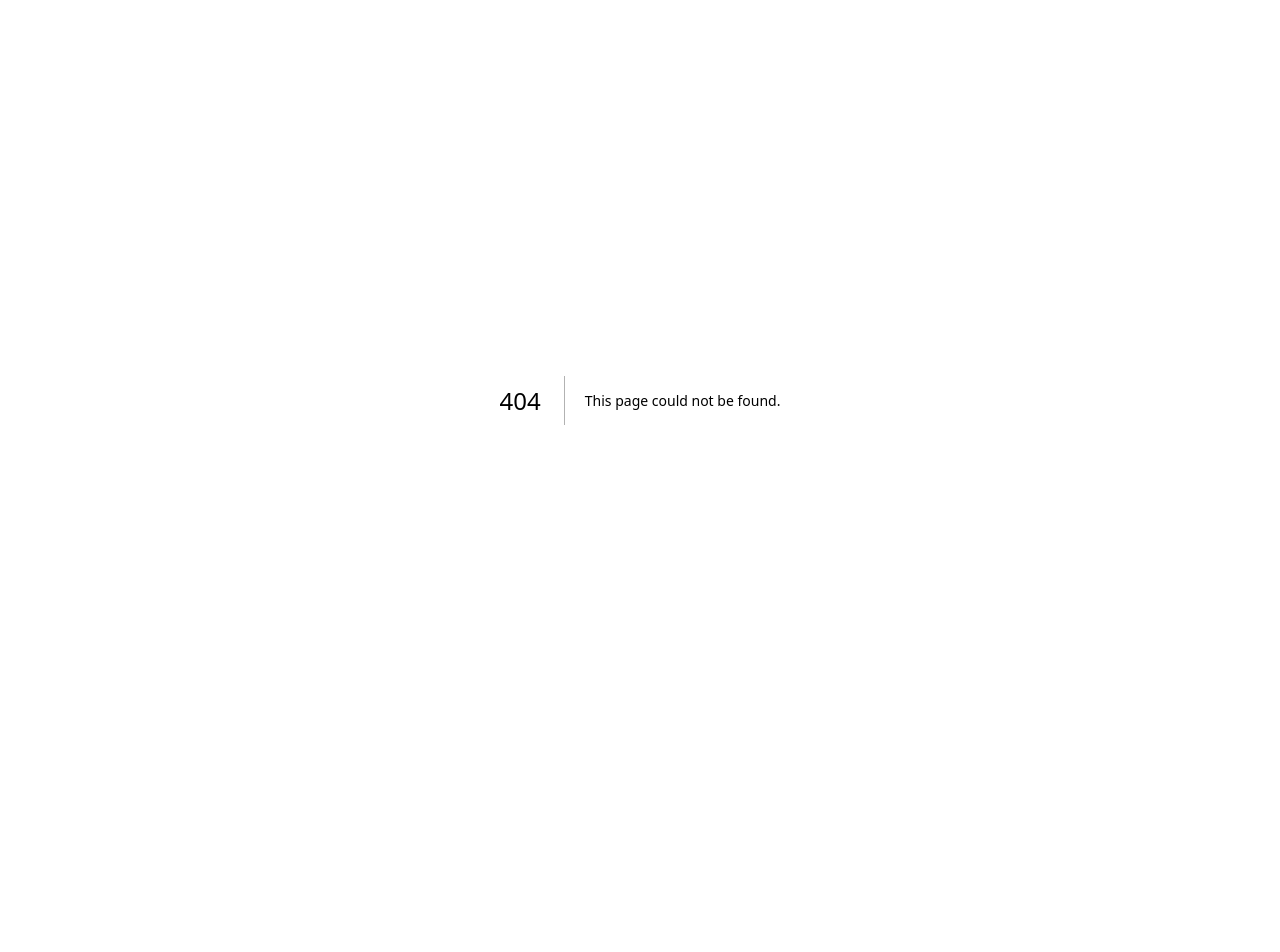
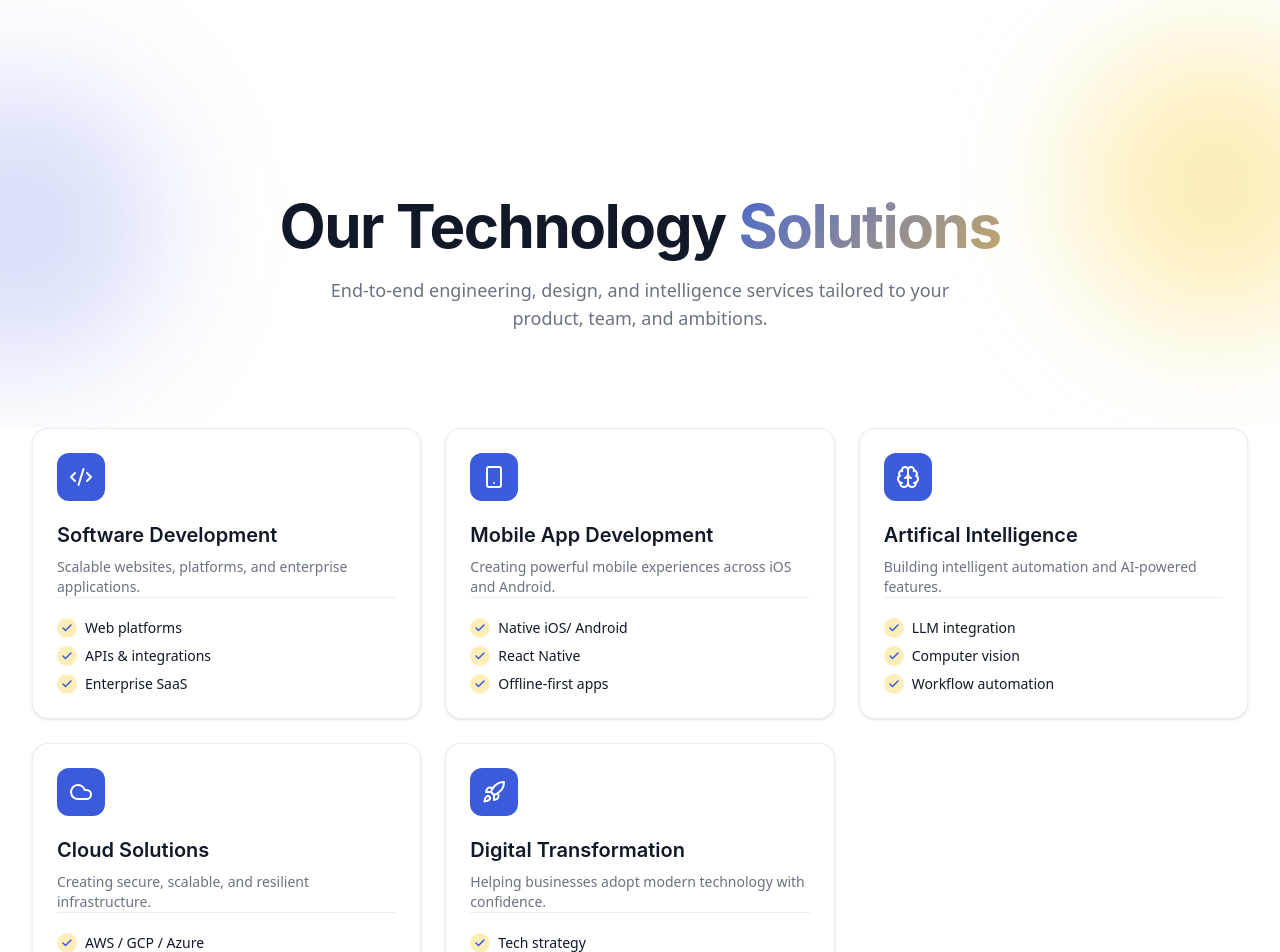
Before and after one commit to tujengetechsolutions/TujengeTechWeb, a Next.js app: page /services in a window 1280 px wide. Before the commit this address had no page. Shown: the top 952 px of the page. Before the commit the page ends 800 px from the top, so only its background shows below. Built offline with nearby package versions, Linux system fonts and the light colour scheme.

Commit message:
Created a services feature

```diff
--- a/app/about/page.tsx
+++ b/app/about/page.tsx
@@ -62,7 +62,7 @@ export default function Page() {
             </h2>
           </div>
           <div className="mt-14 grid gap-5 sm:grid-cols-2 lg:grid-cols-4">
-            <div className="group rounded-2xl border border-border bg-card p-7 shadow-soft transition-all hover:-translate-y-1 hover:border-accent">
+            <div className="group rounded-2xl border border-border/20 bg-card p-7 shadow-soft transition-all hover:-translate-y-1 hover:border-accent">
               <div className="grid h-12 w-12 place-items-center rounded-xl bg-primary/10 text-primary transition group-hover:bg-accent
                group-hover:text-accent-foreground">
                 <Lightbulb width={24} height={24} viewBox="0 0 24 24" fill="none" stroke="currentColor" strokeWidth={2}
@@ -71,7 +71,7 @@ export default function Page() {
               <h3 className="mt-5 font-display text-lg font-semibold">Innovation</h3>
               <p className="mt-2 text-sm text-muted-foreground">Building solutions for tomorrow, not just today.</p>
             </div>
-            <div className="group rounded-2xl border border-border bg-card p-7 shadow-soft transition-all hover:-translate-y-1 hover:border-accent">
+            <div className="group rounded-2xl border border-border/20 bg-card p-7 shadow-soft transition-all hover:-translate-y-1 hover:border-accent">
               <div className="grid h-12 w-12 place-items-center rounded-xl bg-primary/10 text-primary transition group-hover:bg-accent
                group-hover:text-accent-foreground">
                 <LucideTrophy width={24} height={24} viewBox="0 0 24 24" fill="none" stroke="currentColor" strokeWidth={2}
@@ -80,7 +80,7 @@ export default function Page() {
               <h3 className="mt-5 font-display text-lg font-semibold">Excellence</h3>
               <p className="mt-2 text-sm text-muted-foreground">Delivering quality digital experiences end to end.</p>
             </div>
-            <div className="group rounded-2xl border border-border bg-card p-7 shadow-soft transition-all hover:-translate-y-1 hover:border-accent">
+            <div className="group rounded-2xl border border-border/20 bg-card p-7 shadow-soft transition-all hover:-translate-y-1 hover:border-accent">
               <div className="grid h-12 w-12 place-items-center rounded-xl bg-primary/10 text-primary transition group-hover:bg-accent
                group-hover:text-accent-foreground">
                 <LucideUsers width={24} height={24} viewBox="0 0 24 24" fill="none" stroke="currentColor" strokeWidth={2}
@@ -89,7 +89,7 @@ export default function Page() {
               <h3 className="mt-5 font-display text-lg font-semibold">Collaboration</h3>
               <p className="mt-2 text-sm text-muted-foreground">Growing together with our clients and communities.</p>
             </div>
-            <div className="group rounded-2xl border border-border bg-card p-7 shadow-soft transition-all hover:-translate-y-1 hover:border-accent">
+            <div className="group rounded-2xl border border-border/20 bg-card p-7 shadow-soft transition-all hover:-translate-y-1 hover:border-accent">
               <div className="grid h-12 w-12 place-items-center rounded-xl bg-primary/10 text-primary transition group-hover:bg-accent
                group-hover:text-accent-foreground">
                 <HeartHandshake width={24} height={24} viewBox="0 0 24 24" fill="none" stroke="currentColor" strokeWidth={2}
--- a/app/globals.css
+++ b/app/globals.css
@@ -17,6 +17,9 @@
   --color-muted-foreground: #6b7280;  /* grey paragraph text */
 
   --color-ring: #3b5bdb;
+
+  --color-border: #94a3b8;   /* slate-400 — a neutral grey */
+  --color-card: #ffffff;     /* card background */
 
   /* Typography */
   --font-display: "Cal Sans", "Inter", ui-sans-serif, system-ui, sans-serif;
--- /dev/null
+++ b/app/services/page.tsx
@@ -0,0 +1,115 @@
+
+import { LucideCodeXml, Smartphone, Cloud, Rocket, Check, Brain, ArrowRight} from "lucide-react"
+
+const services = [
+  {
+    icon: <LucideCodeXml size={24} aria-hidden="true" />,
+    title: "Software Development",
+    description: "Scalable websites, platforms, and enterprise applications.",
+    features: ["Web platforms", "APIs & integrations", "Enterprise SaaS"],
+  },
+  {
+    icon: <Smartphone size={24} aria-hidden="true" />,
+    title: "Mobile App Development",
+    description: "Creating powerful mobile experiences across iOS and Android.",
+    features: ["Native iOS/ Android", "React Native", "Offline-first apps"],
+  },
+  {
+    icon: <Brain size={24} aria-hidden="true" />,
+    title: "Artifical Intelligence",
+    description: "Building intelligent automation and AI-powered features.",
+    features: ["LLM integration", "Computer vision", "Workflow automation"],
+  },
+  {
+    icon: <Cloud size={24} aria-hidden="true" />,
+    title: "Cloud Solutions",
+    description: "Creating secure, scalable, and resilient infrastructure.",
+    features: ["AWS / GCP / Azure", "DevOps & CI/CD", "Edge & sercerless"],
+  },
+  {
+    icon: <Rocket size={24} aria-hidden="true" />,
+    title: "Digital Transformation",
+    description: "Helping businesses adopt modern technology with confidence.",
+    features: ["Tech strategy", "Legacy modernization", "Team enablement"],
+  },
+]
+
+export default function Page() {
+  return (
+    <main className="min-h-screen">
+        <section className="relative overflow-hidden pb-16 pt-36 md:pb-24 md:pt-44">
+            <div className="absolute inset-0 grid-bg opacity-50"></div>
+            <div className="absolute -left-32 top-20 h-72 w-72 rounded-full bg-primary/20 blur-3xl"></div>
+            <div className="absolute -right-20 top-10 h-72 w-72 rounded-full bg-accent/30 blur-3xl"></div>
+
+            <div className="relative mx-auto max-w-5xl px-5 text-center md:px-8">
+                <h1 className="animate-fade-in-up mx-auto mt-5 font-display text-4xl font-bold tracking-tight md:text-6xl">
+                    Our Technology <span className="text-gradient-accent">Solutions</span>
+                </h1>
+                <p
+                    className="animate-fade-in-up mx-auto mt-5 max-w-2xl text-base text-muted-foreground md:text-lg"
+                    style={{ animationDelay: "120ms" }}
+                    >
+                    End-to-end engineering, design, and intelligence services tailored to your product, team, and ambitions.
+                </p>
+            </div>
+      </section>
+
+      <section className="px-5 pb-20 md:px-8 md:pb-28">
+        <div className="mx-auto grid max-w-7xl gap-6 md:grid-cols-2 lg:grid-cols-3">
+          {services.map((service) => (
+            <div
+              key={service.title}
+              className="group relative overflow-hidden rounded-2xl border border-border/20 bg-card shadow-sm transition-all hover:-translate-y-1 hover:border-accent hover:shadow-md"
+            >
+              <div className="absolute inset-x-0 top-0 h-1 bg-gradient-to-r from-primary to-accent opacity-0 transition-opacity group-hover:opacity-100"></div>
+              <div className="flex h-full flex-col p-6">
+                <div className="grid h-12 w-12 place-items-center rounded-xl bg-primary text-white">
+                  {service.icon}
+                </div>
+                <h3 className="mt-5 font-display text-xl font-semibold">{service.title}</h3>
+                <p className="mt-2 text-sm text-muted-foreground">{service.description}</p>
+                <ul className="mt-auto space-y-2 border-t border-border/20 pt-5">
+                  {service.features.map((feature) => (
+                    <li key={feature} className="flex items-center gap-2 text-sm">
+                      <span className="grid h-5 w-5 shrink-0 place-items-center rounded-full bg-accent/30 text-primary">
+                        <Check size={12} strokeWidth={3} />
+                      </span>
+                      {feature}
+                    </li>
+                  ))}
+                </ul>
+              </div>
+            </div>
+          ))}
+        </div>
+        <div className="mx-auto mt-16 max-w-3xl text-center">
+            <p className="text-muted-foreground">Not sure where to start?</p>
+            <a href="/team" className="inline-flex items-center justify-center gap-2 whitespace-nowrap text-sm cursor-pointer focus-visible:outline-none focus-visible:ring-1
+               focus-visible:ring-ring disabled:pointer-events-none disabled:opacity-50 disabled:cursor-not-allowed [&_svg]:pointer-events-none [&_svg]:size-4 [&_svg]:shrink-0
+               bg-accent text-accent-foreground shadow-accent hover:brightness-105 hover:-translate-y-0.5 transition-all duration-300 font-semibold h-10 rounded-md px-8 mt-4">Talk to our team
+               </a>
+        </div>
+      </section>
+      <section className="px-5 py-20 md:px-8 md:py-28">
+        <div className="bg-gradient-hero shadow-glow relative mx-auto max-w-6xl overflow-hidden rounded-3xl px-8 py-16 text-center text-white md:px-16 md:py-24">
+            <div className="absolute inset-0 grid-bg opacity-25"></div>
+            <div className="absolute -right-20 -top-20 h-64 w-64 rounded-full bg-accent/30 blur-3xl"></div>
+            <div className="absolute -bottom-20 -left-20 h-64 w-64 rounded-full bg-primary/40 blur-3xl"></div>
+            <div className="relative">
+                <h2 className="font-display text-4xl font-bold md:text-6xl">Ready to Build <span className="text-gradient-accent">the Future?</span></h2>
+                <p className="mx-auto mt-5 max-w-2xl text-base text-white/80 md:text-lg">Partner with TujengeTech and transform your ideas into powerful digital solutions that scale.</p>
+                <div className="mt-8 flex flex-wrap justify-center gap-3">
+                    <a href="/contact" className="inline-flex items-center justify-center gap-2 whitespace-nowrap text-sm cursor-pointer focus-visible:outline-none focus-visible:ring-1
+               focus-visible:ring-ring disabled:pointer-events-none disabled:opacity-50 disabled:cursor-not-allowed [&_svg]:pointer-events-none [&_svg]:size-4 [&_svg]:shrink-0
+               bg-accent text-accent-foreground shadow-accent hover:brightness-105 hover:-translate-y-0.5 transition-all duration-300 font-semibold h-10 rounded-md px-8">Let's Work Together <ArrowRight/></a>
+                    <a href="/projects" className="inline-flex items-center justify-center gap-2 whitespace-nowrap text-sm font-medium cursor-pointer transition-colors focus-visible:outline-none focus-visible:ring-1
+               focus-visible:ring-ring disabled:pointer-events-none disabled:opacity-50 disabled:cursor-not-allowed [&_svg]:pointer-events-none [&_svg]:size-4 [&_svg]:shrink-0 border shadow-sm h-10 rounded-md px-8 border/white/30 gb/white/5
+                text/white hover:gb-white/10 rounded-md px-8 border-white/30 bg-white/5 text/white hover:bg-white/10 hover:text-white">Explore Our Work</a>
+                </div>
+            </div>
+        </div>
+    </section>
+    </main>
+  )
+}
```
